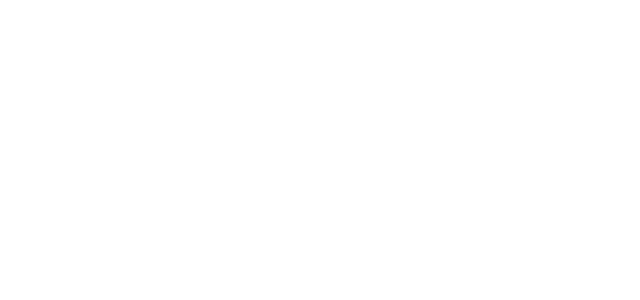
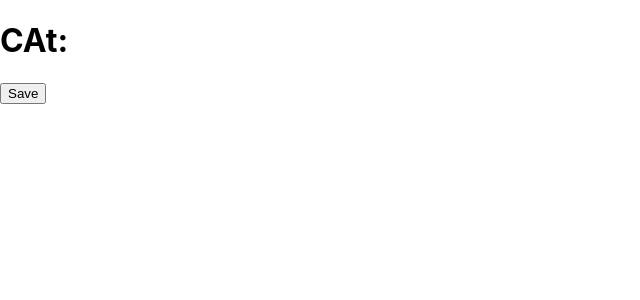
Before and after one commit to FunkyPopa/react-app, a React (Create React App) app: page / in a window 1280 px wide. Shown: the top 300 px of the page, without its empty margins (0-640 px from the left). Built offline with nearby package versions, Linux system fonts and the light colour scheme.

Commit message:
init lesson 6

```diff
--- a/package.json
+++ b/package.json
@@ -9,7 +9,8 @@
     "react": "^18.2.0",
     "react-dom": "^18.2.0",
     "react-scripts": "5.0.1",
-    "web-vitals": "^2.1.4"
+    "web-vitals": "^2.1.4",
+    "axios": "^1.1.2"
   },
   "scripts": {
     "start": "react-scripts start",
--- a/src/App.js
+++ b/src/App.js
@@ -1,8 +1,9 @@
+import {Cats} from "./components";
 
 function App() {
   return (
     <div className="App">
-
+        <Cats/>
     </div>
   );
 }
--- /dev/null
+++ b/src/components/cats/Cats.js
@@ -0,0 +1,15 @@
+import {useCatsReducer} from "../../reducers/CatsReducer";
+
+const Cats = () => {
+    const [state, dispatch] = useCatsReducer();
+    return(
+        <div>
+            <h1>CAt: {state.cats}</h1>
+            <button onClick={() => dispatch({type: 'addCat', payload: 1})}>Save</button>
+        </div>
+    )
+}
+
+export {
+    Cats
+}
--- /dev/null
+++ b/src/components/dogs/Dogs.js
@@ -0,0 +1,9 @@
+const Dogs = () => {
+    return(
+        <div>
+            Dogs
+        </div>
+    )
+}
+
+export {Dogs}
--- /dev/null
+++ b/src/components/index.js
@@ -0,0 +1,2 @@
+export * from './cats/Cats'
+export * from './dogs/Dogs'
--- /dev/null
+++ b/src/reducers/CatsReducer.js
@@ -0,0 +1,18 @@
+import {useReducer} from "react";
+
+
+const reducer = (state, action) => {
+    switch (action.type) {
+        case 'addCat':
+            return {
+                cats: action.payload
+            }
+    }
+};
+
+const useCatsReducer = () => useReducer(reducer, {cats: []})
+
+
+export {
+    useCatsReducer
+}
```
Also changed, not shown: src/reducers/DogsReducer.js (added), src/reducers/index.js (added), 1 other file (tests, documents, lock files or other folders).
